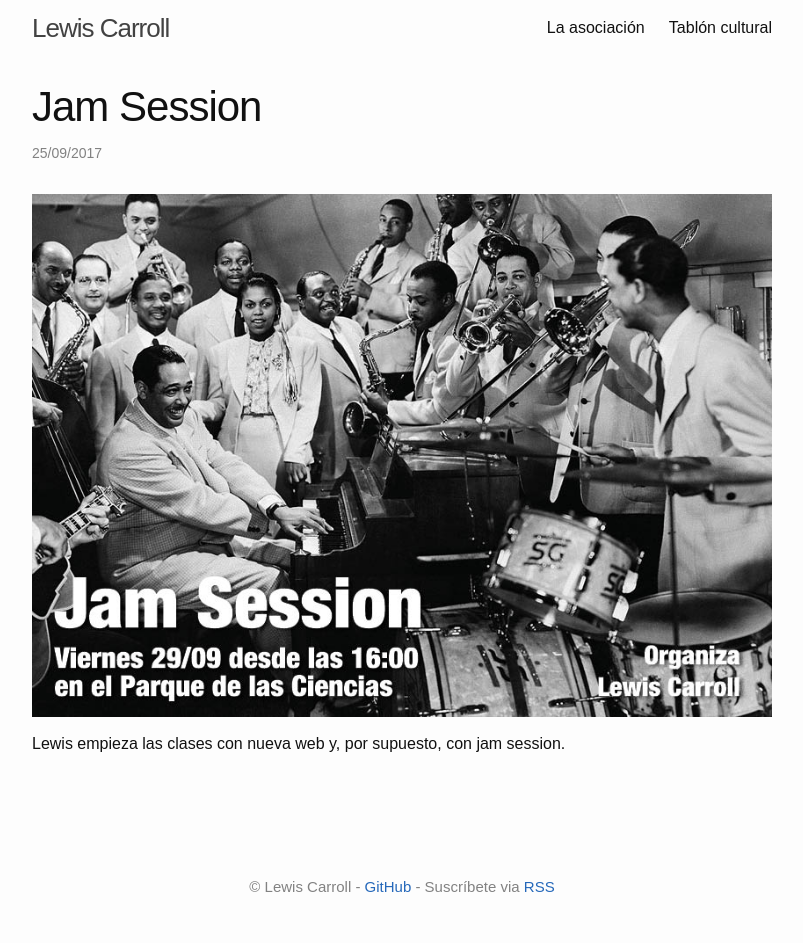
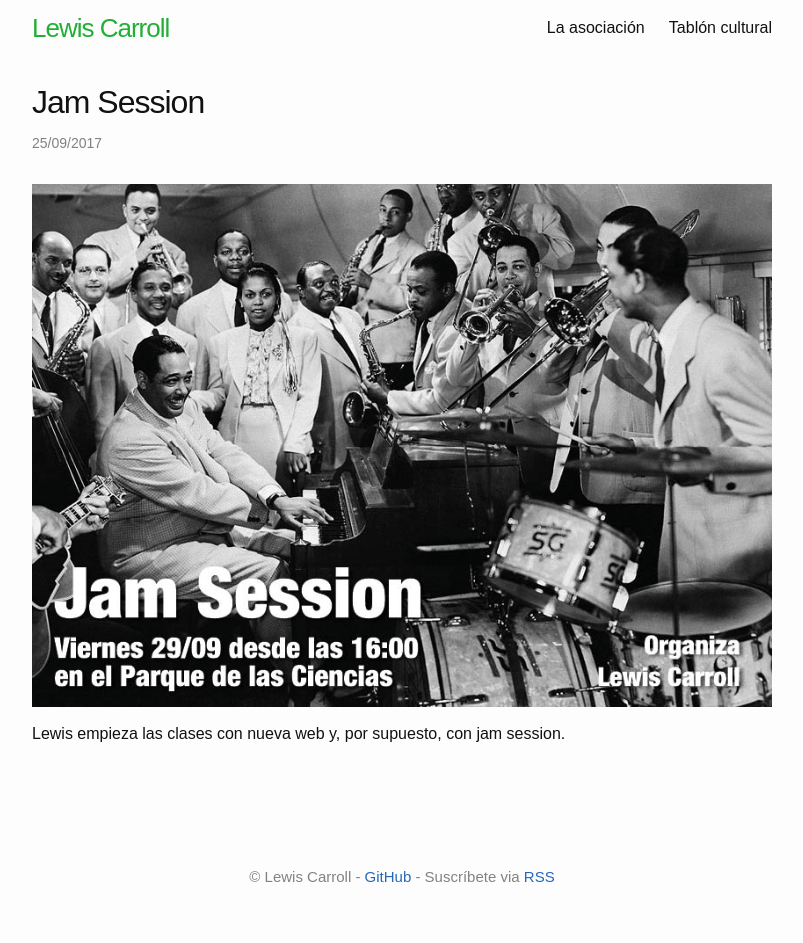
Before and after one commit to lewiscarroll/lewiscarroll.github.io, a Jekyll site: the page built from index.html, in a window 1280 px wide. Shown: the whole page, without its empty margins (238-1041 px from the left). Built offline with Jekyll 4.4.1, drawn with Linux system fonts in a browser that asks for light colours; the list of posts is cut into pages by our own code.

Commit message:
Title color

```diff
--- a/_sass/whiteglass/_layout.scss
+++ b/_sass/whiteglass/_layout.scss
@@ -18,7 +18,7 @@
 
   &,
   &:visited {
-    color: $grey-color-dark;
+    color: #21af35;
   }
 }
 
@@ -148,7 +148,7 @@
 }
 
 .post-title {
-  font-size: 42px;
+  font-size: 32px;
   letter-spacing: -1px;
   line-height: 1;
 
```
